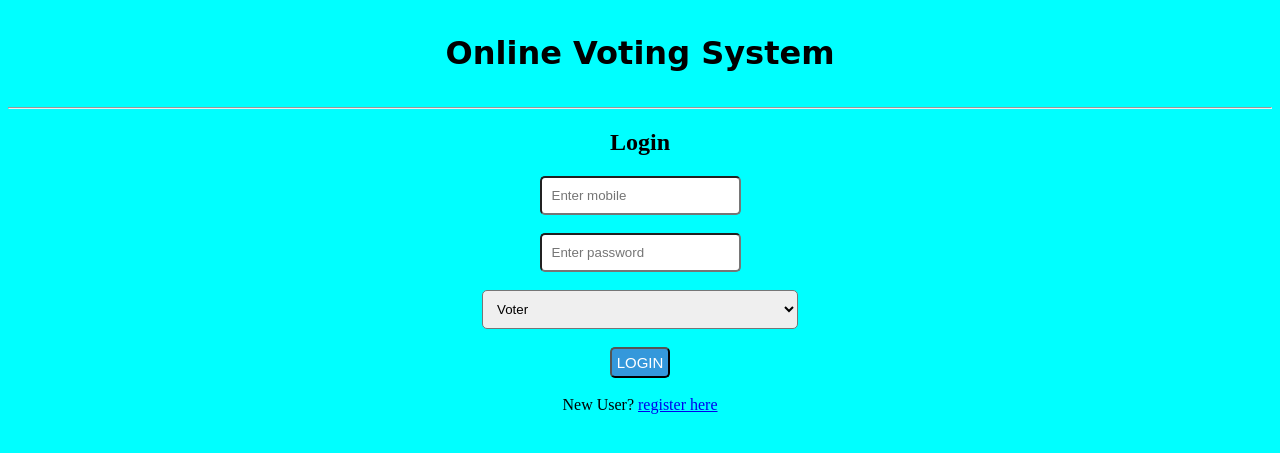
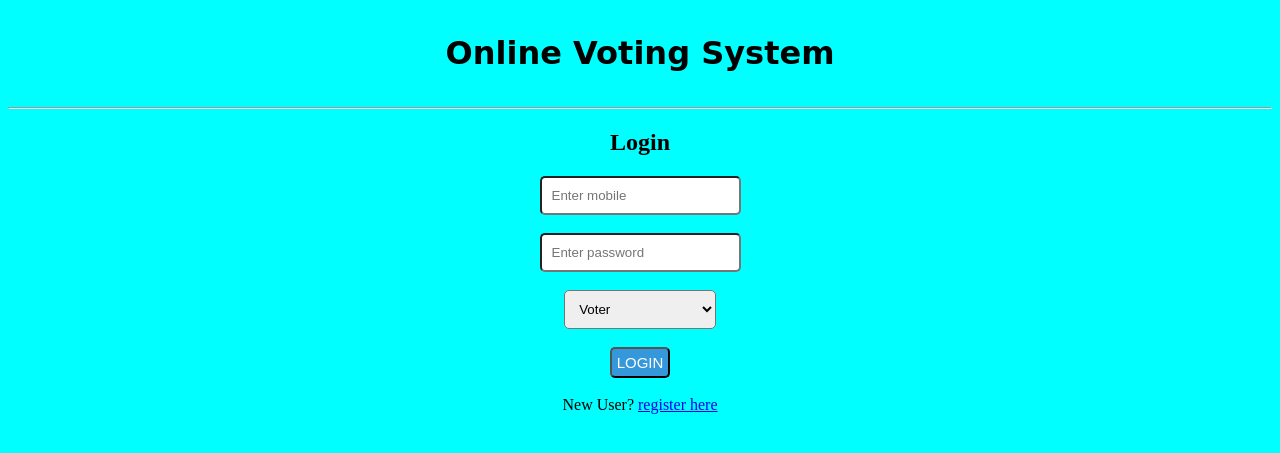
Before and after one commit to vishal181/Online-Voting-System, a PHP site: page / in a window 1280 px wide. Shown: the top 453 px of the page. Run offline with PHP 8.4, Linux system fonts and the light colour scheme.

Commit message:
width changed

```diff
--- a/css/style.css
+++ b/css/style.css
@@ -22,7 +22,7 @@ input{
 {
     padding: 10px;
     border-radius: 5px;
-    width: 25%;
+    width: 12%;
 
 
 }
```
